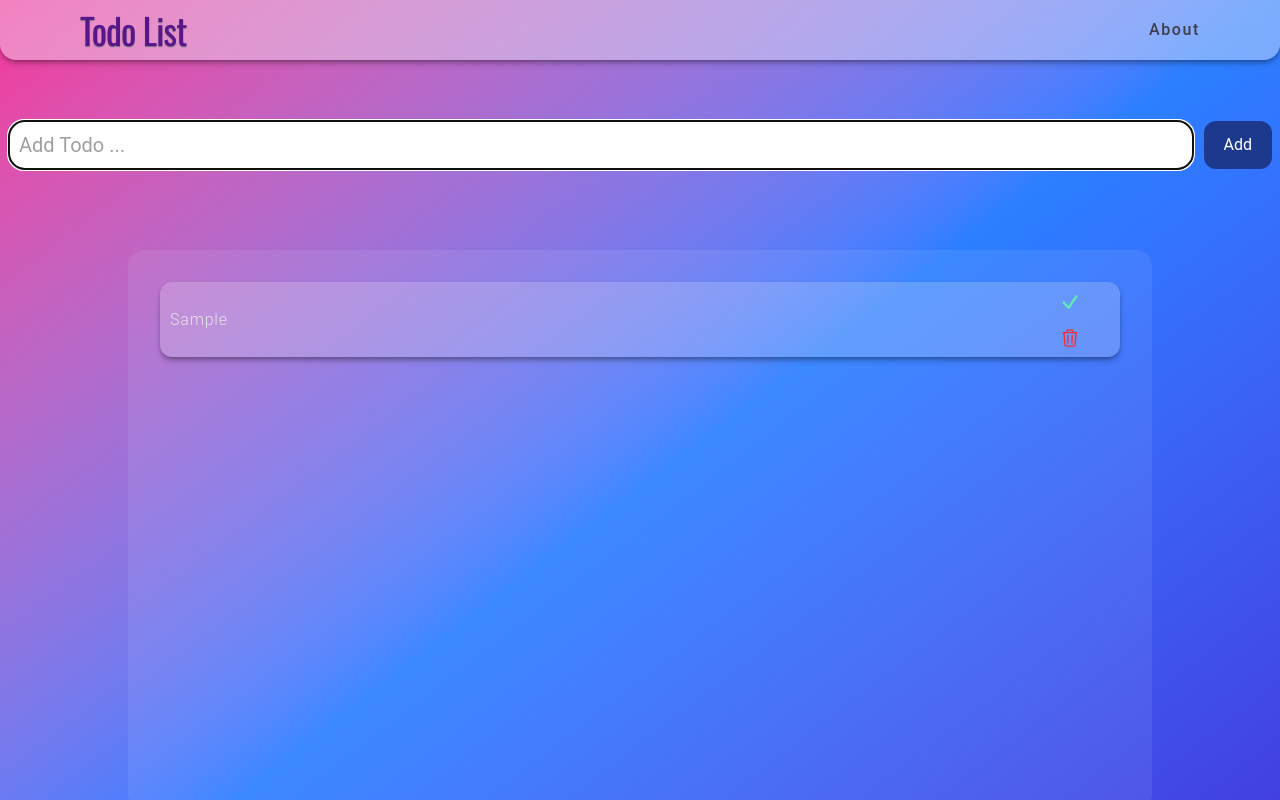
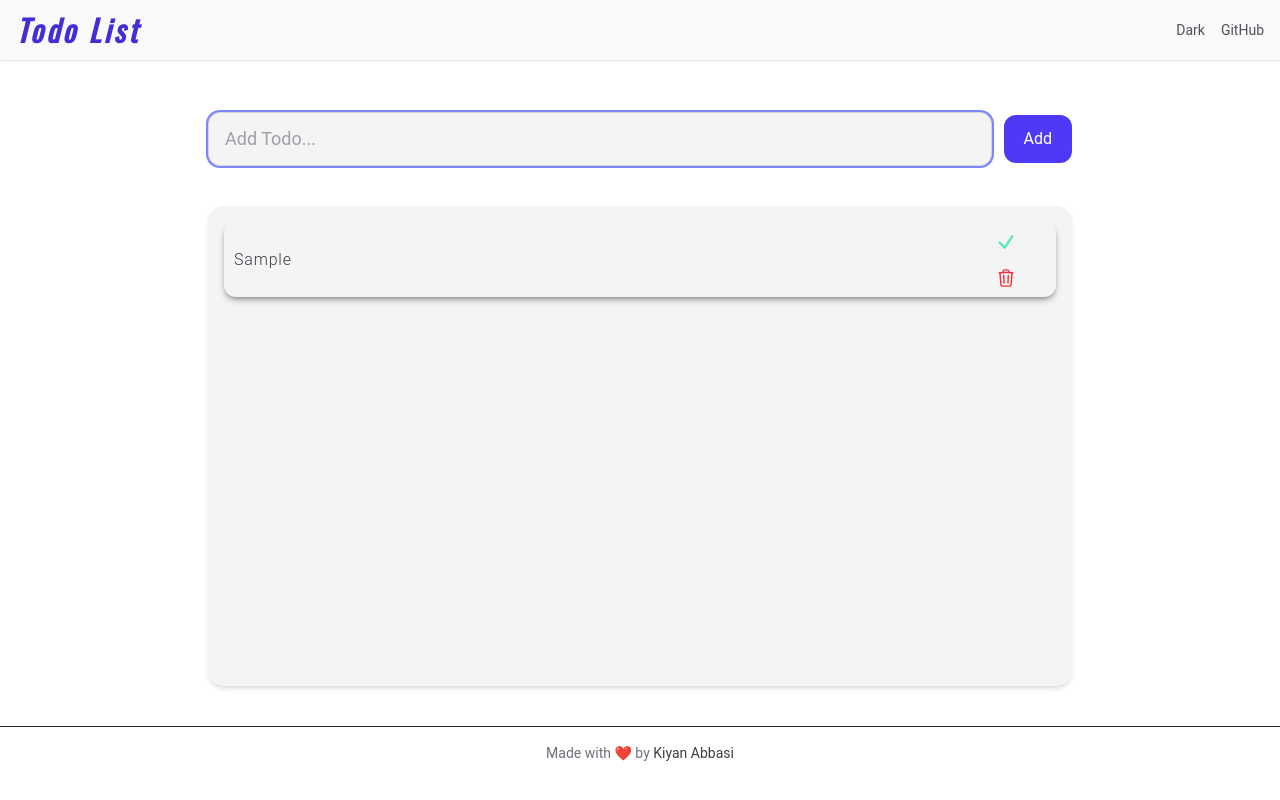
Before and after one commit to alirezaabbasi-dev/modern-todo-list, a website: page index.html in a window 1280 px wide. Both pictures are taken after typing "Sample" into the empty fields and a click on the button "Add". Shown: the top 800 px of the page. Drawn offline with Linux system fonts and the light colour scheme; a web font is replaced by a local one.

Commit message:
Redesign TODO List Add dark and light mode Improve various features

```diff
--- a/index.html
+++ b/index.html
@@ -9,7 +9,7 @@
     <link rel="stylesheet" href="./dist/output.css">
 </head>
 
-<body class="font-main bg-gradient-to-tl bg-linear-45 from-indigo-700 via-blue-500 to-pink-500 text-white">
+<body class="font-main bg-white text-zinc-800 dark:bg-zinc-900 dark:text-zinc-100 transition-colors duration-500">
     <svg class="hidden">
         <symbol id="delete-icon" xmlns="http://www.w3.org/2000/svg" fill="none" viewBox="0 0 24 24" stroke-width="1.7"
             stroke="currentColor">
@@ -26,50 +26,46 @@
         </symbol>
     </svg>
 
-    <header>
-        <div class="@container">
-            <div
-                class="max-w-7xl @sm:px-2 @md:px-20 fixed top-0 right-0 left-0 bg-slate-100/40
-                backdrop-blur-md px-2.5 py-2.5 rounded-b-2xl text-emerald flex items-center justify-between mx-auto shadow-md shadow-black/30  wow animate__animated animate__fadeInDown">
-                <a href="#"
-                    class="font-logo text-purple-900 text-4xl  text-shadow-zinc-500 hover:text-purple-700 text-shadow-xs  tracking-tight transition-colors">Todo
-                    List</a>
-                <a target="_blank" href="http://github.com/alirezaabbasi-dev" title="Go to My github"
-                    class="text-md text-zinc-700 font-medium tracking-widest hover:text-zinc-200 transition-colors">About</a>
+    <header
+        class="bg-zinc-100/50 dark:bg-zinc-800/50 backdrop-blur-md fixed top-0 inset-x-0 z-50 shadow-sm shadow-black/10">
+        <div class="max-w-7xl mx-auto px-4 py-3 flex justify-between items-center">
+            <a href="#"
+                class="font-logo text-3xl text-indigo-700 dark:text-indigo-300 font-semibold italic tracking-[.20rem] hover:text-indigo-500 transition-colors">Todo
+                List</a>
+            <div class="flex items-center justify-center gap-4">
+                <button id="theme-btn"
+                    class="cursor-pointer text-sm text-zinc-600 dark:text-zinc-300 hover:text-indigo-500 dark:hover:text-indigo-400 transition-colors"></button>
+                <a target="_blank" href="https://github.com/alirezaabbasi-dev/modern-todo-list"
+                    class="text-sm text-zinc-600 dark:text-zinc-300 hover:text-indigo-500 dark:hover:text-indigo-400 transition-colors">GitHub</a>
             </div>
         </div>
     </header>
 
-    <main>
-        <!-- todos Header -->
-        <div class="@container">
-            <div class="@sm:px-2 xl:px-10 max-w-7xl mx-auto mt-30 flexAllCenter gap-2.5">
-                <input placeholder="Add Todo ..." id="textInput"
-                    class="bg-white text-zinc-700 p-2.5 w-full text-xl border border-amber-500 rounded-2xl wow animate__animated animate__fadeInDownBig"
-                    type="text">
+    <main class="pt-28">
+        <!-- Input Section -->
+        <div class="max-w-4xl mx-auto px-4">
+            <div class="flex gap-3 items-center">
+                <input id="textInput" type="text" placeholder="Add Todo..."
+                    class="flex-grow px-4 py-3 text-lg bg-zinc-100 dark:bg-zinc-800 border border-zinc-300 dark:border-zinc-700 rounded-xl placeholder-zinc-400 dark:placeholder-zinc-500 focus:outline-none focus:ring-2 focus:ring-indigo-400 transition-all">
                 <button id="btnAdd"
-                    class="bg-blue-900 hover:bg-blue-950 hover:text-zinc-200 cursor-pointer transition-all  text-white px-5 py-3 rounded-xl wow animate__animated animate__fadeInRightBig">Add</button>
+                    class="bg-indigo-600 hover:bg-indigo-700 text-white px-5 py-3 rounded-xl transition-all">Add</button>
             </div>
         </div>
-        <!-- Todos Item -->
-        <div class="@container">
-            <div class="h-[70vh] mx-auto my-20 @sm:max-w-5xl">
-                <div
-                    class=" items-container h-full p-8 bg-indigo-100/9 flex flex-col justify-start gap-2.5 items-center rounded-2xl overflow-y-auto">
 
+        <!-- Todos List -->
+        <div class="max-w-4xl mx-auto mt-10 px-4">
+            <div
+                class="items-container h-[60vh] overflow-y-auto space-y-3 p-4 rounded-2xl bg-zinc-100 dark:bg-zinc-800 shadow-md">
 
-
-                </div>
             </div>
         </div>
     </main>
 
-    <footer>
-        <div class="@container">
-            <div
-                class="@sm:px-2 @md:px-20 max-w-7xl mx-auto mt-10 py-3.5 flexAllCenter gap-2.5 border-t-2  rounded-sm ">
-                <p class="text-sm text-slate-200">Made with ❤️ by Kiyan Abbasi</p>
-            </div>
+    <footer class="mt-10 border-t dark:border-zinc-700 py-4">
+        <div class="max-w-7xl mx-auto text-center">
+            <p class="text-sm text-zinc-500 dark:text-zinc-400">Made with ❤️ by <a
+                    class="text-zinc-700 dark:text-zinc-200 hover:text-indigo-500 transition-colors" target="_blank"
+                    href="http://github.com/alirezaabbasi-dev"> Kiyan Abbasi </a> </p>
         </div>
     </footer>
 
--- a/src/Scripts/app.js
+++ b/src/Scripts/app.js
@@ -4,6 +4,7 @@ const $ = document;
 // todos header
 const textInput = $.querySelector("#textInput");
 const btnAdd = $.querySelector("#btnAdd");
+const themeBtn = $.querySelector("#theme-btn");
 
 // todos items container
 const todosContainer = $.querySelector(".items-container");
@@ -12,7 +13,10 @@ let items = [];
 
 function addTodo() {
   const todoText = textInput.value.trim();
-  if (!todoText) return;
+  if (!todoText) {
+    textInput.focus();
+    return;
+  }
 
   const todoObj = {
     id: items.length ? items[items.length - 1].id + 1 : 1,
@@ -30,12 +34,12 @@ function addTodo() {
 function renderTodoItem(item) {
   const todoElement = document.createElement("div");
   todoElement.className =
-    "todo-item w-full max-h-[75px] rounded-xl text-zinc-700 bg-zinc-100/20 shadow-md shadow-black/30 p-2.5 flex items-center justify-between wow animate__animated animate__fadeInUp";
+    "todo-item w-full max-h-[75px] rounded-xl text-zinc-700 bg-zinc-100/20 shadow-md shadow-black/30 dark:shadow-zinc-100/60 p-2.5 flex items-center justify-between wow animate__animated animate__fadeInUp";
 
   todoElement.innerHTML = `
     <div data-id="${
       item.id
-    }" class="todo-item-content font-light text-wrap decoration-2 text-zinc-200 tracking-wider decoration-red-700   wrap-anywhere line-clamp-3 todo-text ${
+    }" class="todo-item-content font-light text-wrap decoration-2 text-zinc-700 dark:text-zinc-200 tracking-wider decoration-red-700 wrap-anywhere line-clamp-3 todo-text ${
     item.isDone ? "line-through" : ""
   }">
       ${item.title}
@@ -94,10 +98,46 @@ function getFromLocalStorage() {
   items.forEach(renderTodoItem);
 }
 
-window.addEventListener("load", getFromLocalStorage);
+// load saved theme from localStorage
+function loadTheme() {
+  const nowTheme = localStorage.getItem("theme") || "light";
+  if (nowTheme === "dark") {
+    $.documentElement.classList.add("dark");
+    themeBtn.innerHTML = "Light";
+  } else {
+    $.documentElement.classList.remove("dark");
+    themeBtn.innerHTML = "Dark";
+  }
+}
+
+// toggle theme on button click
+function themeHandler() {
+  let nowTheme = localStorage.getItem("theme");
+
+  if (nowTheme === "dark") {
+    $.documentElement.classList.remove("dark");
+    localStorage.setItem("theme", "light");
+    themeBtn.innerHTML = "Dark";
+  } else {
+    $.documentElement.classList.add("dark");
+    localStorage.setItem("theme", "dark");
+    themeBtn.innerHTML = "Light";
+  }
+}
+
+// events
+window.addEventListener("load", () => {
+  getFromLocalStorage();
+  loadTheme();
+  textInput.focus();
+});
+
 btnAdd.addEventListener("click", addTodo);
+
 textInput.addEventListener("keyup", (e) => {
   if (e.key === "Enter") {
     addTodo();
   }
 });
+
+themeBtn.addEventListener("click", themeHandler);
--- a/src/Styles/input.css
+++ b/src/Styles/input.css
@@ -16,3 +16,4 @@
 @utility flexAllCenter {
     @apply flex items-center justify-center;
 }
+@custom-variant dark (&:where(.dark, .dark *));
```
Also changed, not shown: dist/output.css.
